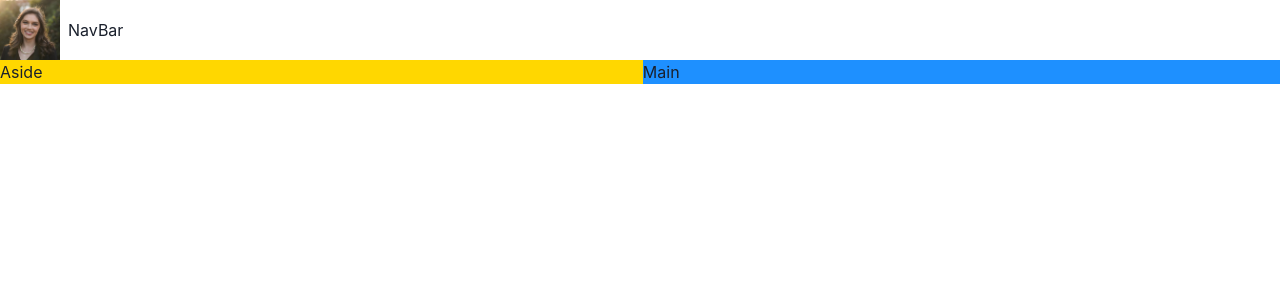
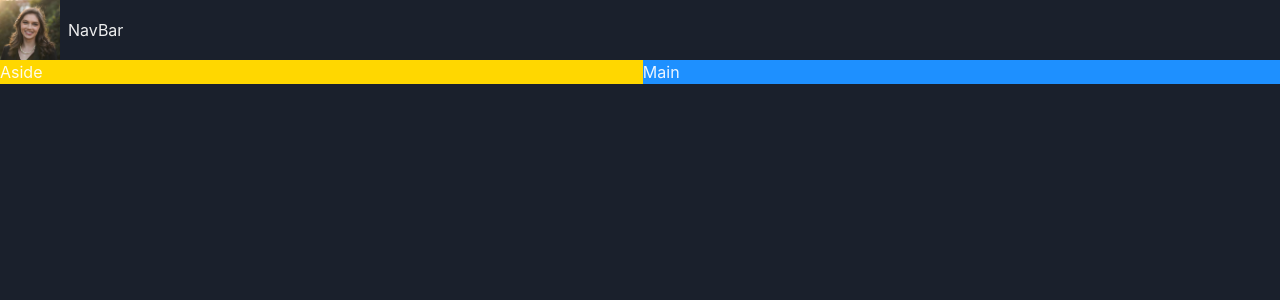
Before and after one commit to akhi9195/game-hub, a React (Vite) app: page / in a window 1280 px wide. Shown: the top 300 px of the page. Built offline with nearby package versions, Linux system fonts and the light colour scheme.

Commit message:
Implement Dark mode

```diff
--- a/src/main.tsx
+++ b/src/main.tsx
@@ -1,12 +1,14 @@
 import { StrictMode } from "react";
-import { ChakraProvider } from "@chakra-ui/react";
+import { ChakraProvider, ColorModeScript } from "@chakra-ui/react";
 import { createRoot } from "react-dom/client";
 import App from "./App";
+import theme from "./theme";
 import "./index.css";
 
 createRoot(document.getElementById("root")!).render(
   <StrictMode>
-    <ChakraProvider>
+    <ChakraProvider theme={theme}>
+      <ColorModeScript initialColorMode={theme.config.initialColorMode} />
       <App />
     </ChakraProvider>
   </StrictMode>
--- /dev/null
+++ b/src/theme.ts
@@ -0,0 +1,9 @@
+import { extendTheme, type ThemeConfig } from "@chakra-ui/react";
+
+const config: ThemeConfig = {
+  initialColorMode: "dark",
+};
+
+const theme = extendTheme({ config });
+
+export default theme;
```
